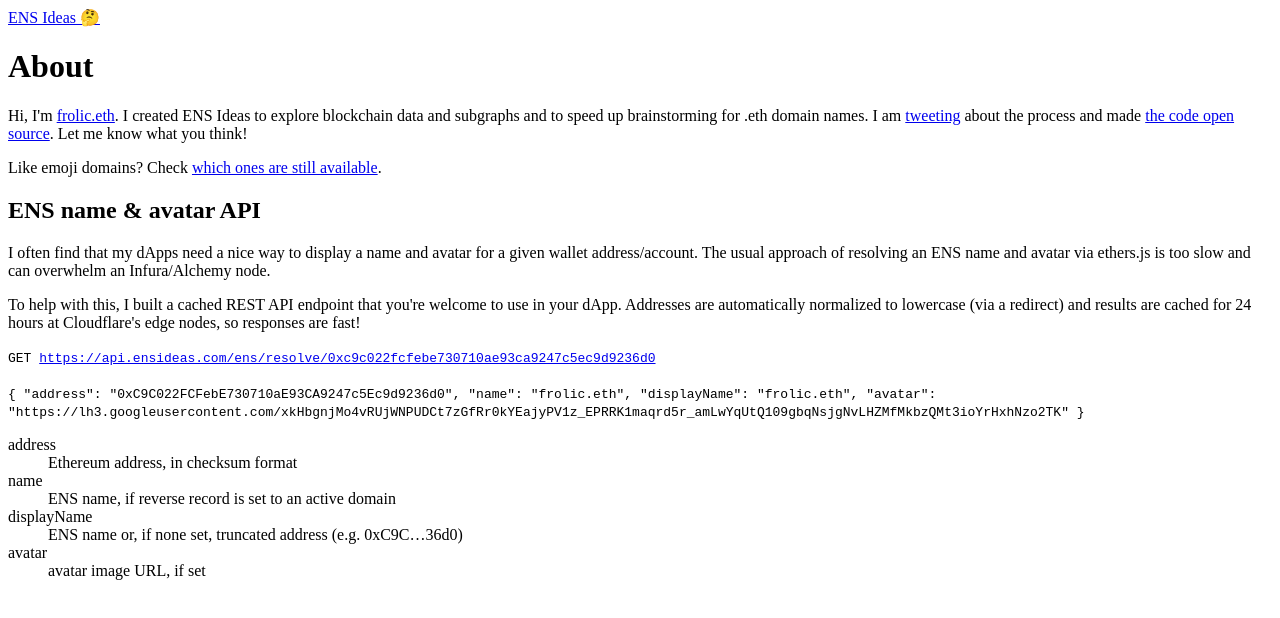
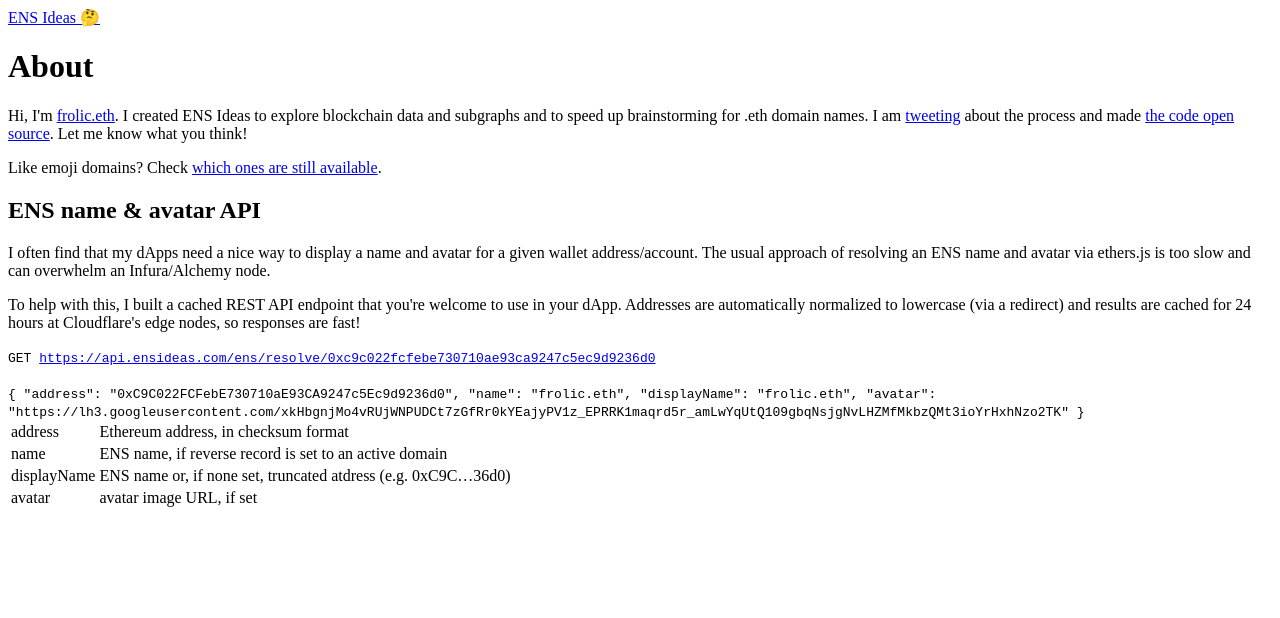
Before and after one commit to holic/ens-ideas, a Next.js app: page /about in a window 1280 px wide. Shown: the top 618 px of the page. Built offline with nearby package versions, Linux system fonts and the light colour scheme.

Commit message:
move property descriptions into a table

```diff
--- a/src/pages/about.tsx
+++ b/src/pages/about.tsx
@@ -99,21 +99,43 @@ const AboutPage: NextPage = () => (
               {JSON.stringify(apiResponse, null, 2)}
             </code>
           </div>
-          <p>
-            <dl>
-              <dt className="mt-4 text-green-200">address</dt>
-              <dd>Ethereum address, in checksum format</dd>
-              <dt className="mt-4 text-green-200">name</dt>
-              <dd>ENS name, if reverse record is set to an active domain</dd>
-              <dt className="mt-4 text-green-200">displayName</dt>
-              <dd>
-                ENS name or, if none set, truncated address (e.g.
-                0xC9C&hellip;36d0)
-              </dd>
-              <dt className="mt-4 text-green-200">avatar</dt>
-              <dd>avatar image URL, if set</dd>
-            </dl>
-          </p>
+          <table className="border-2 border-black">
+            <tbody>
+              <tr>
+                <td className="p-3 border-2 border-black text-green-200">
+                  address
+                </td>
+                <td className="p-3 border-2 border-black">
+                  Ethereum address, in checksum format
+                </td>
+              </tr>
+              <tr>
+                <td className="p-3 border-2 border-black text-green-200">
+                  name
+                </td>
+                <td className="p-3 border-2 border-black">
+                  ENS name, if reverse record is set to an active domain
+                </td>
+              </tr>
+              <tr>
+                <td className="p-3 border-2 border-black text-green-200">
+                  displayName
+                </td>
+                <td className="p-3 border-2 border-black">
+                  ENS name or, if none set, truncated atdress (e.g.
+                  0xC9C&hellip;36d0)
+                </td>
+              </tr>
+              <tr>
+                <td className="p-3 border-2 border-black text-green-200">
+                  avatar
+                </td>
+                <td className="p-3 border-2 border-black">
+                  avatar image URL, if set
+                </td>
+              </tr>
+            </tbody>
+          </table>
         </div>
       </div>
     </div>
```
